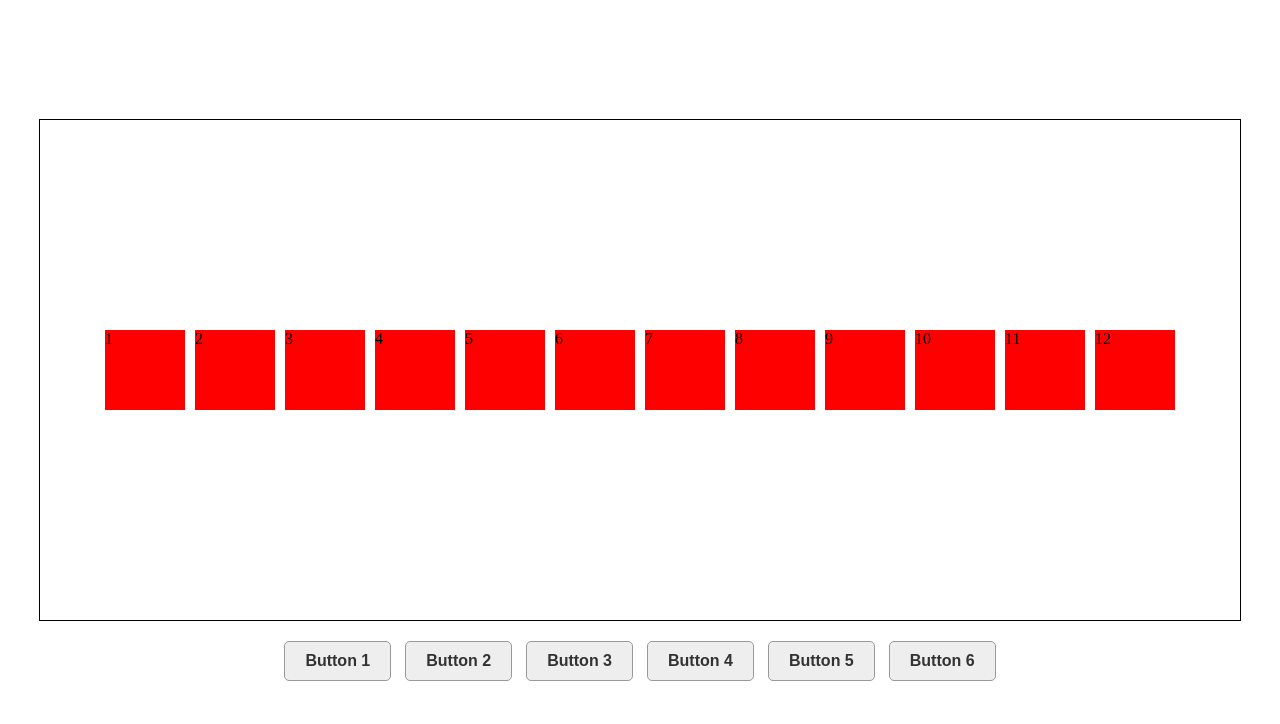
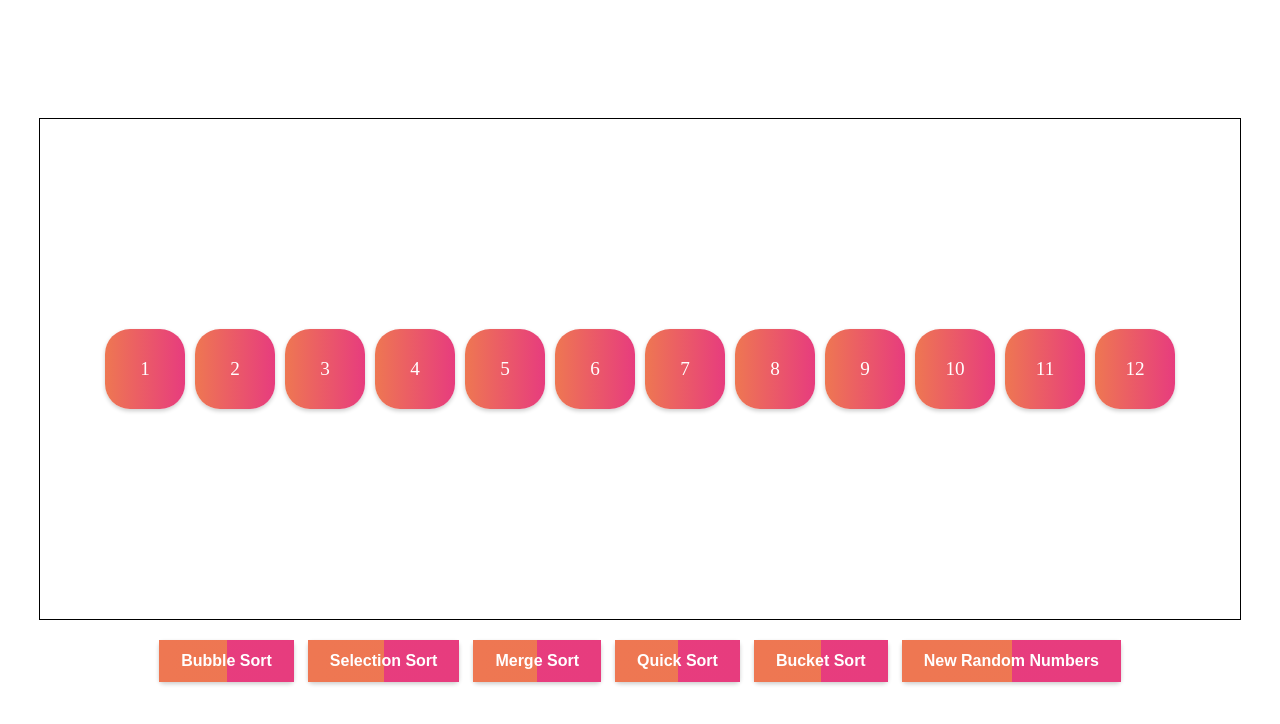
Before and after one commit to Amirgh2001/Sort-Visualization, a plain HTML site: page sort-visualization.html in a window 1280 px wide. Drawn offline with Linux system fonts and the light colour scheme.

Commit message:
add .gitignore and update css

```diff
--- a/script.js
+++ b/script.js
@@ -14,7 +14,7 @@ class SquareRenderer {
 
     const number = document.createElement('span');
     number.textContent = this.num;
-
+    number.classList.add('number')
     square.appendChild(number);
     display.appendChild(square);
   }
--- a/sort-visualization.html
+++ b/sort-visualization.html
@@ -6,12 +6,12 @@
   <body>
     <div id="display"></div>
     <div id="buttons">
-      <button class="button">Button 1</button>
-      <button class="button">Button 2</button>
-      <button class="button">Button 3</button>
-      <button class="button">Button 4</button>
-      <button class="button">Button 5</button>
-      <button class="button">Button 6</button>
+      <button class="button">Bubble Sort</button>
+      <button class="button">Selection Sort</button>
+      <button class="button">Merge Sort</button>
+      <button class="button">Quick Sort</button>
+      <button class="button">Bucket Sort</button>
+      <button class="button">New Random Numbers</button>
     </div>
 
     <script src="./script.js"></script>
--- a/style.css
+++ b/style.css
@@ -20,9 +20,14 @@ body {
 .square {
     width: 80px;
     height: 80px;
-    background-color: red;
+    background: linear-gradient(to right, #ee7752, #e73c7e);
+    box-shadow: 0 2px 4px rgba(0, 0, 0, 0.2);
     margin: 5px;
+    border: none;
+    border-radius: 25px;
+    transition: background-color 0.3s ease;
   }
+
 
 #buttons {
     margin-top: 20px;
@@ -33,15 +38,36 @@ body {
     display: inline-block;
     padding: 10px 20px;
     margin: 0 5px;
-    background-color: #eee;
-    border: 1px solid #999;
+    background: linear-gradient(to right, #ee7752, #e73c7e);
+    box-shadow: 0 2px 4px rgba(0, 0, 0, 0.2);
     cursor: pointer;
     font-size: 16px;
     font-weight: bold;
-    color: #333;
-    border-radius: 5px;
+    color: #fff;
+    border: 2px solid;
+    border-image-slice: 1;
+    border-width: 2px;
+    border-image-source: linear-gradient(to right, #ee7752, #e73c7e);
+    border-image-repeat: stretch;
+    border-image-width: 100%;
+    border-radius: 5px; /* Initial border-radius */
+    transition: background-color 0.3s ease, border-radius 0.3s ease; /* Added transition for border-radius */
+    font-family: "Arial", sans-serif;
   }
 
 .button:hover {
-    background-color: #ccc;
+    background-color: #f95678;
+    border-radius: 25px; /* New border-radius on hover */
   }
+
+
+
+
+.number {
+  display: flex;
+  justify-content: center;
+  align-items: center;
+  height: 100%;
+  font-size: larger;
+  color: white;
+}
```
Also changed, not shown: 1 other file.
